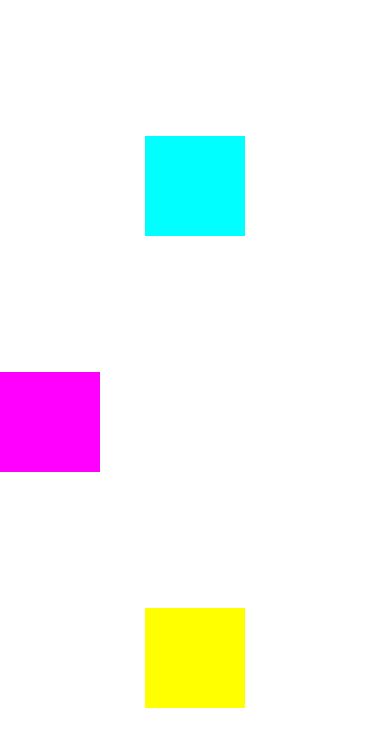
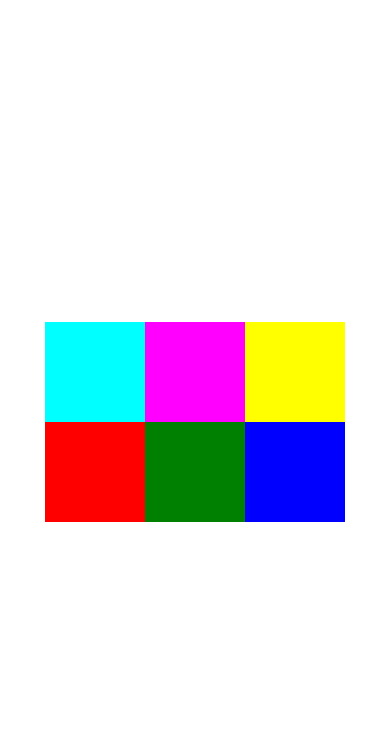
Before and after one commit to Faris-Ihsan/FlexBox, a React Native app: screen / in a window 390 px wide. Shown: the top 746 px of the page. Built offline with nearby package versions, Linux system fonts and the light colour scheme.

Commit message:
92. flexWrap und alignContent ermöglichen Umbrüche

```diff
--- a/App.js
+++ b/App.js
@@ -4,8 +4,11 @@
   return (
     <View style={styles.container}>
       <View style={[styles.box, {backgroundColor: 'cyan'}]}/>
-      <View style={[styles.box, {alignSelf: 'flex-start', backgroundColor: 'magenta'}]}/>
+      <View style={[styles.box, {backgroundColor: 'magenta'}]}/>
       <View style={[styles.box, {backgroundColor: 'yellow'}]}/>
+      <View style={[styles.box, {backgroundColor: 'red'}]}/>
+      <View style={[styles.box, {backgroundColor: 'green'}]}/>
+      <View style={[styles.box, {backgroundColor: 'blue'}]}/>
     </View>
   );
 }
@@ -13,9 +16,11 @@
 const styles = StyleSheet.create({
   container: {
     flex: 1,
-    flexDirection: 'column', // Ausrichtung der Hauptsache
-    justifyContent: 'space-evenly', // Anordnung der Elemente auf der Hauptachse
+    flexDirection: 'row', // Ausrichtung der Hauptsache
+    justifyContent: 'center', // Anordnung der Elemente auf der Hauptachse
     alignItems: 'center', // Anordnung auf Querachse
+    flexWrap: 'wrap',
+    alignContent: 'center',
   },
   box:{
     width: 100,
@@ -43,3 +48,6 @@
 // Bemerkung: alignSelf wird für einzelne Komponenten deklariert
 // alignSelf: 'auto' | 'flex-start' | 'flex-end' | 'center' | 'stretch' | 'baseline'
 // alignSelf hat 'auto' als Default
+
+// flexWrap: legt Umbrüche fest (ggf. mit alignContent)
+// flexWrap: 'wrap' erzwingt Umbrüche ('nowrap' ist Default)
```
